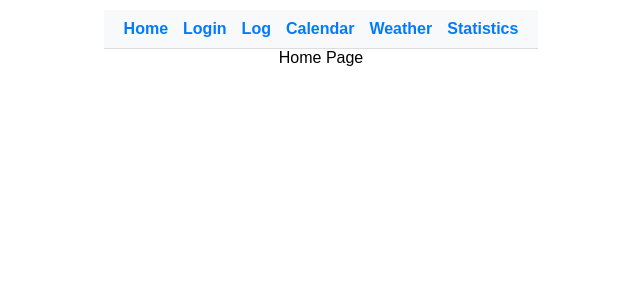
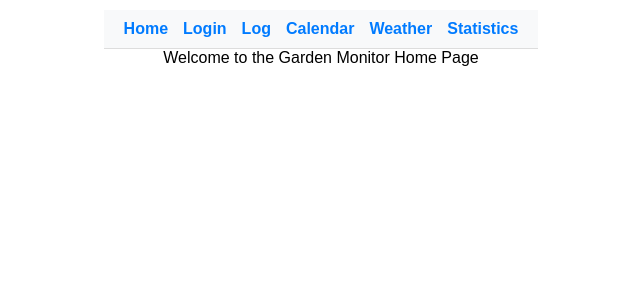
Before and after one commit to Penguinzbro02/garden_monitor, a React (Create React App) app in the folder client/: page / in a window 1280 px wide. Shown: the top 300 px of the page, without its empty margins (319-959 px from the left). Built offline with nearby package versions, Linux system fonts and the light colour scheme.

Commit message:
Update Home.js

```diff
--- a/client/src/components/pages/Home.js
+++ b/client/src/components/pages/Home.js
@@ -1,5 +1,5 @@
 const Home = () => {
-    return <div>Home Page</div>;
+    return <div>Welcome to the Garden Monitor Home Page</div>;
 };
 
 export default Home;
```
